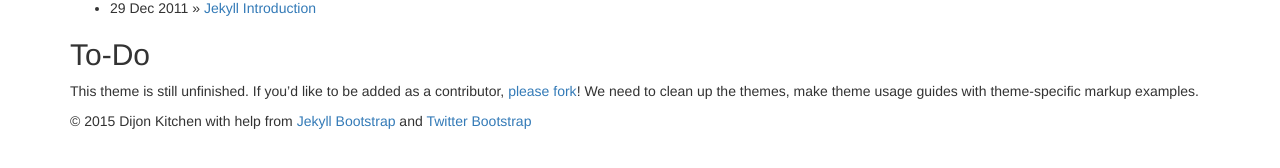
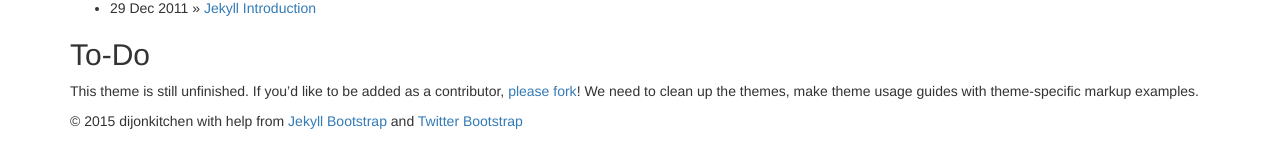
Before and after one commit to plusjade/jekyll-bootstrap, a Jekyll site: the page built from index.md, in a window 1280 px wide. Shown: the part 690-858 px from the top of the page. Built offline with Jekyll 4.4.1, drawn with Linux system fonts in a browser that asks for light colours; nearby versions of some CDN libraries; library files that are not in the unit come from our copies.

Commit message:
Update _config.yml

```diff
--- a/_config.yml
+++ b/_config.yml
@@ -11,7 +11,7 @@ highlighter: pygments
 title : journey to the western software engineer
 tagline: random musings too long for 140 characters and too short for an ebook
 author :
-  name : Dijon Kitchen
+  name : dijonkitchen
   email : blah@email.test
   github : username
   twitter : dijonkitchen
```
